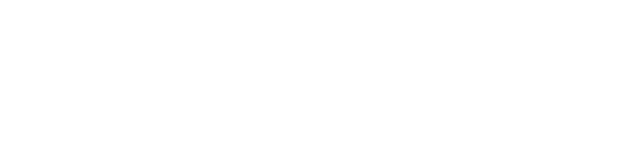
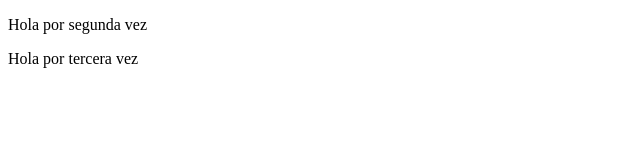
Before and after one commit to Migueliyo/proyecto-git, a plain HTML site: page index.html in a window 1280 px wide. Shown: the whole page, without its empty margins (0-640 px from the left). Drawn offline with Linux system fonts and the light colour scheme.

Commit message:
Version 0.0.2

```diff
--- a/index.html
+++ b/index.html
@@ -7,6 +7,7 @@
     <title>Hola Mundo </title>
 </head>
 <body>
-
+    <p>Hola por segunda vez</p>
+    <p>Hola por tercera vez</p>
 </body>
 </html>
```
